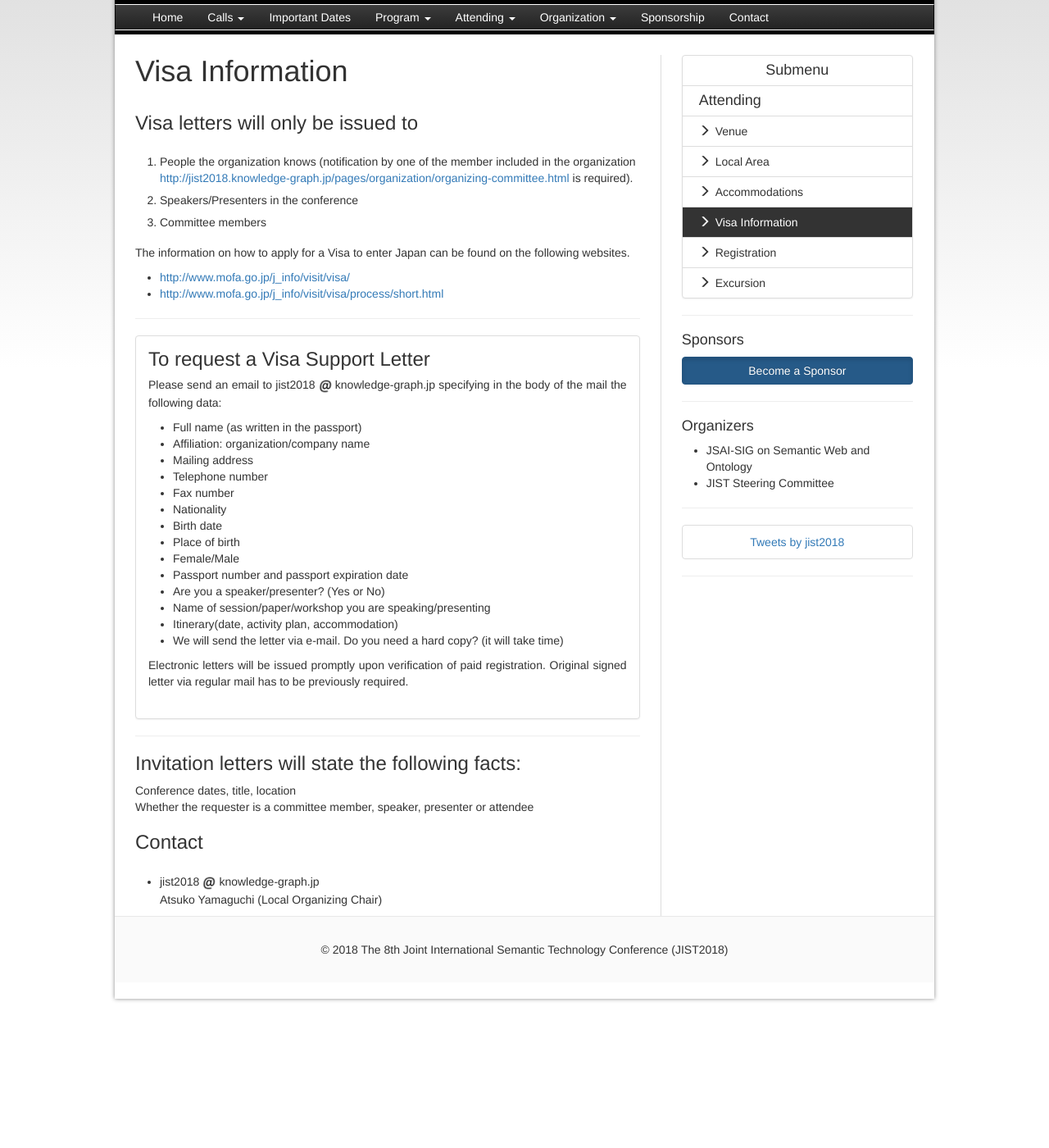
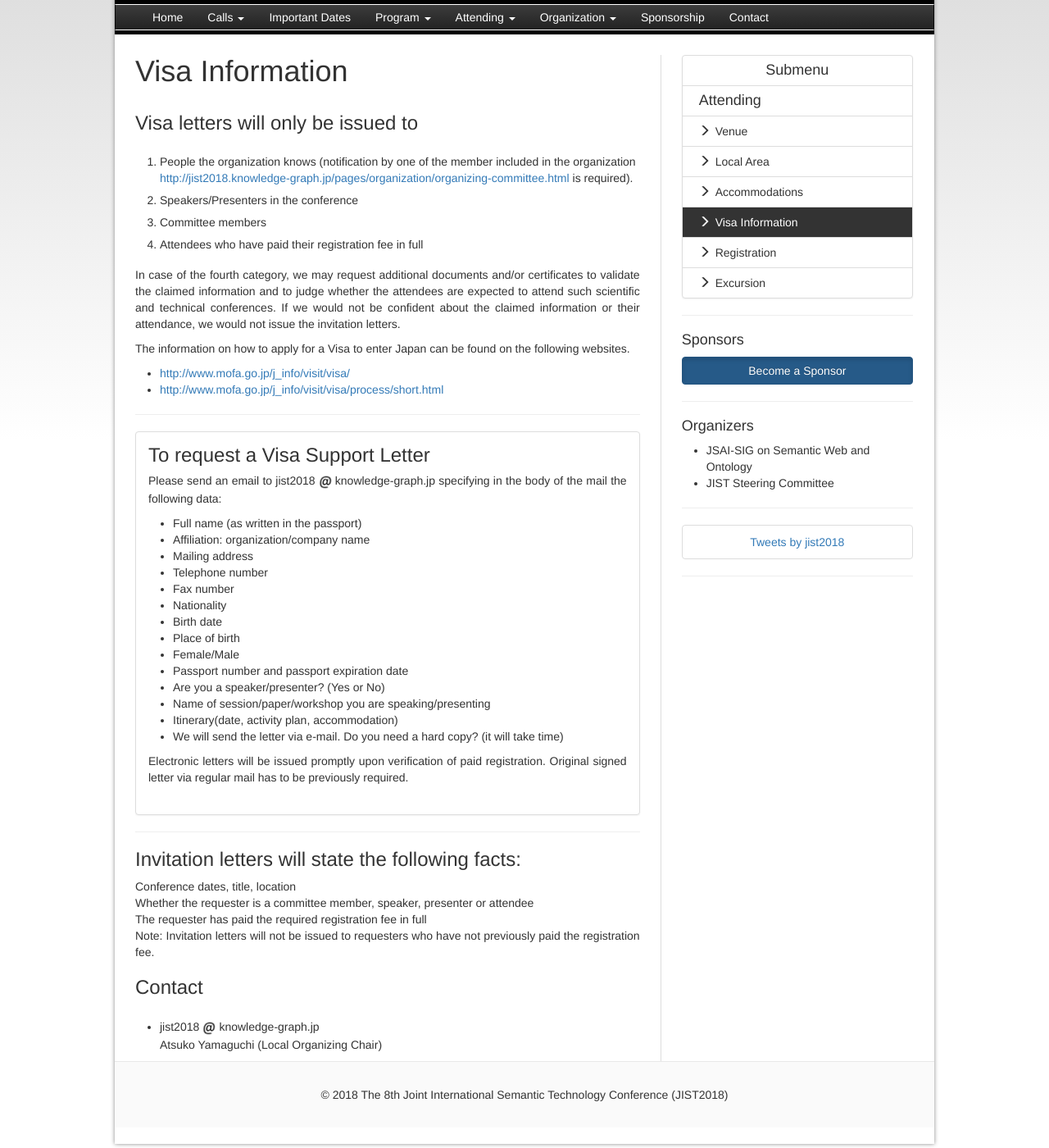
Before and after one commit to IJCKGconference/JIST2018, a Jekyll site: the page built from pages/attending/visa-info.html, in a window 1280 px wide and 1400 px high, scrolled down 324 px. Shown: the whole window at 82% size. Built offline with Jekyll 4.4.1, drawn with Linux system fonts in a browser that asks for light colours; comment, search, counter and statistics services are not loaded; before the commit the page ends 1547 px from its top, so only the background shows below that.

Commit message:
Add statements for registered participants

```diff
--- a/pages/attending/visa-info.html
+++ b/pages/attending/visa-info.html
@@ -18,7 +18,16 @@ status: published
             http://jist2018.knowledge-graph.jp/pages/organization/organizing-committee.html</a> is required).</li>
     <li>Speakers/Presenters in the conference</li>
     <li>Committee members</li>
+    <li>Attendees who have paid their registration fee in full</li>
 </ol>
+
+<p class="text-justify">
+        In case of the fourth category, we may request additional documents
+	and/or certificates to validate the claimed information and to judge
+	whether the attendees are expected to attend such scientific and technical conferences.
+	If we would not be confident about the claimed information or their attendance,
+	we would not issue the invitation letters.
+</p>
 
 <p class="text-justify">
 	The information on how to apply for a Visa to enter Japan can be found
@@ -79,7 +88,9 @@ status: published
 
 <p class="text-justify">
 	Conference dates, title, location<br>
-	Whether the requester is a committee member, speaker, presenter or attendee
+	Whether the requester is a committee member, speaker, presenter or attendee<br>
+	The requester has paid the required registration fee in full<br>
+	Note: Invitation letters will not be issued to requesters who have not previously paid the registration fee.
 </p>
 
 <h3 style="padding-bottom: 15px">Contact</h3>
```
